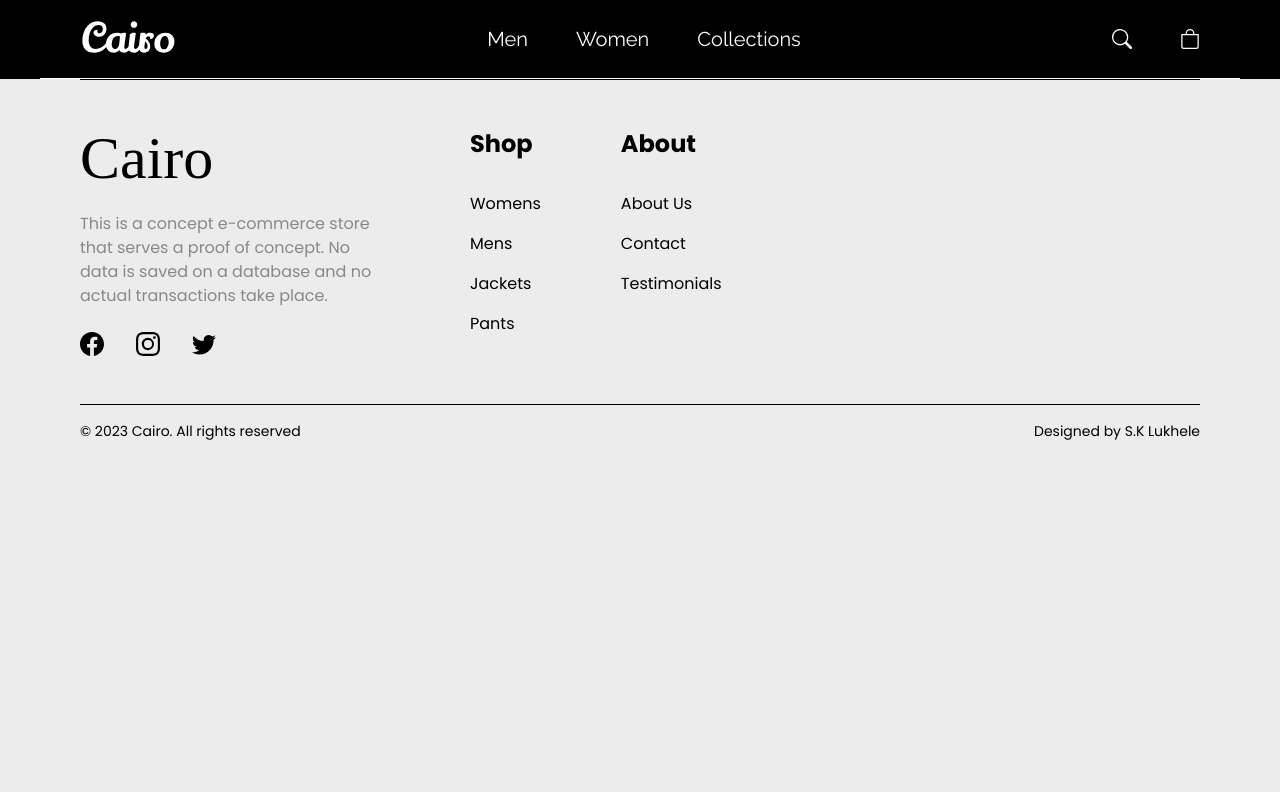
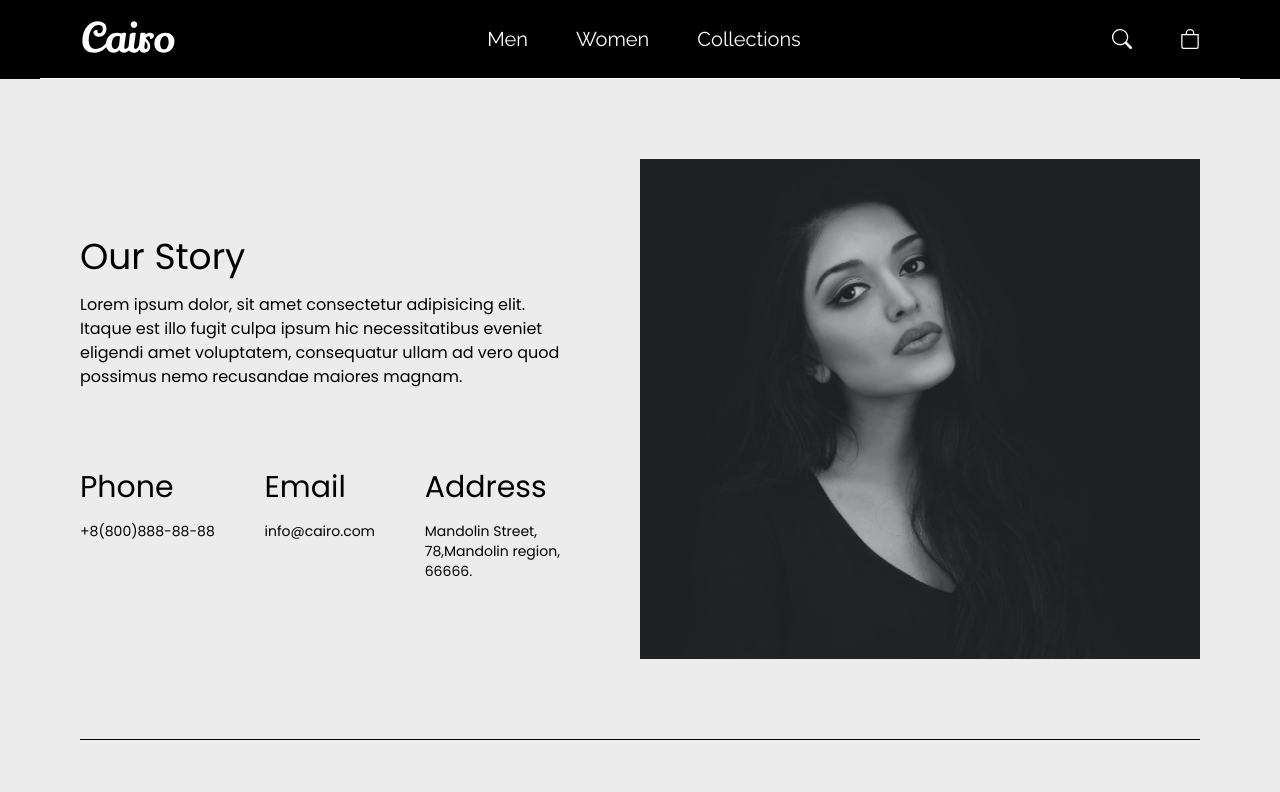
Before and after one commit to samukelolukhele/Cairo, a React (Vite) app: page /about in a window 1280 px wide. Shown: the top 792 px of the page. Built offline with nearby package versions, Linux system fonts and the light colour scheme; a web font is replaced by a local one.

Commit message:
FEAT: About page setup

```diff
--- a/src/App.tsx
+++ b/src/App.tsx
@@ -3,6 +3,7 @@ import Navbar from "./components/Navbar";
 import { BrowserRouter as Router, Routes, Route } from "react-router-dom";
 import Home from "./pages/Home";
 import Footer from "./components/Footer";
+import About from "./pages/About";
 
 function App() {
   return (
@@ -11,6 +12,7 @@ function App() {
         <Navbar />
         <Routes>
           <Route path="/" element={<Home />} />
+          <Route path="/about" element={<About />} />
         </Routes>
         <Footer />
       </Router>
--- a/src/components/Footer.tsx
+++ b/src/components/Footer.tsx
@@ -30,7 +30,7 @@ const UpperFooter = () => {
       links: [
         {
           title: "About Us",
-          to: "/",
+          to: "/about",
         },
         {
           title: "Contact",
--- /dev/null
+++ b/src/pages/About/Hero.tsx
@@ -0,0 +1,45 @@
+import Section from "../../components/Section";
+import Container from "../../components/Container";
+
+const Hero = () => {
+  return (
+    <Section>
+      <Container className="flex-col-reverse md:flex-row gap-20">
+        <div className="flex flex-col justify-center gap-12 md:gap-20">
+          <div className="flex flex-col gap-4">
+            <h1 className="text-4xl">Our Story</h1>
+            <p>
+              Lorem ipsum dolor, sit amet consectetur adipisicing elit. Itaque
+              est illo fugit culpa ipsum hic necessitatibus eveniet eligendi
+              amet voluptatem, consequatur ullam ad vero quod possimus nemo
+              recusandae maiores magnam.
+            </p>
+          </div>
+          <div className="flex flex-col gap-4 md:flex-row justify-between">
+            <div className="flex flex-col gap-2 md:gap-4">
+              <h3 className="text-3xl">Phone</h3>
+              <p className="md:text-sm">+8(800)888-88-88</p>
+            </div>
+            <div className="flex flex-col gap-2 md:gap-4">
+              <h3 className="text-3xl">Email</h3>
+              <p className="md:text-sm">info@cairo.com</p>
+            </div>
+            <div className="flex flex-col gap-2 md:gap-4">
+              <h3 className="text-3xl">Address</h3>
+              <p className="md:text-sm">
+                Mandolin Street, <br /> 78,Mandolin region, <br /> 66666.
+              </p>
+            </div>
+          </div>
+        </div>
+        <img
+          src="/images/about-hero.webp"
+          alt="hero"
+          className="w-full h-[300px] md:w-2/4 md:h-[500px] object-cover"
+        />
+      </Container>
+    </Section>
+  );
+};
+
+export default Hero;
--- /dev/null
+++ b/src/pages/About/index.tsx
@@ -0,0 +1,11 @@
+import Hero from "./Hero";
+
+const About = () => {
+  return (
+    <>
+      <Hero />
+    </>
+  );
+};
+
+export default About;
```
Also changed, not shown: public/images/about-hero.webp (added).
